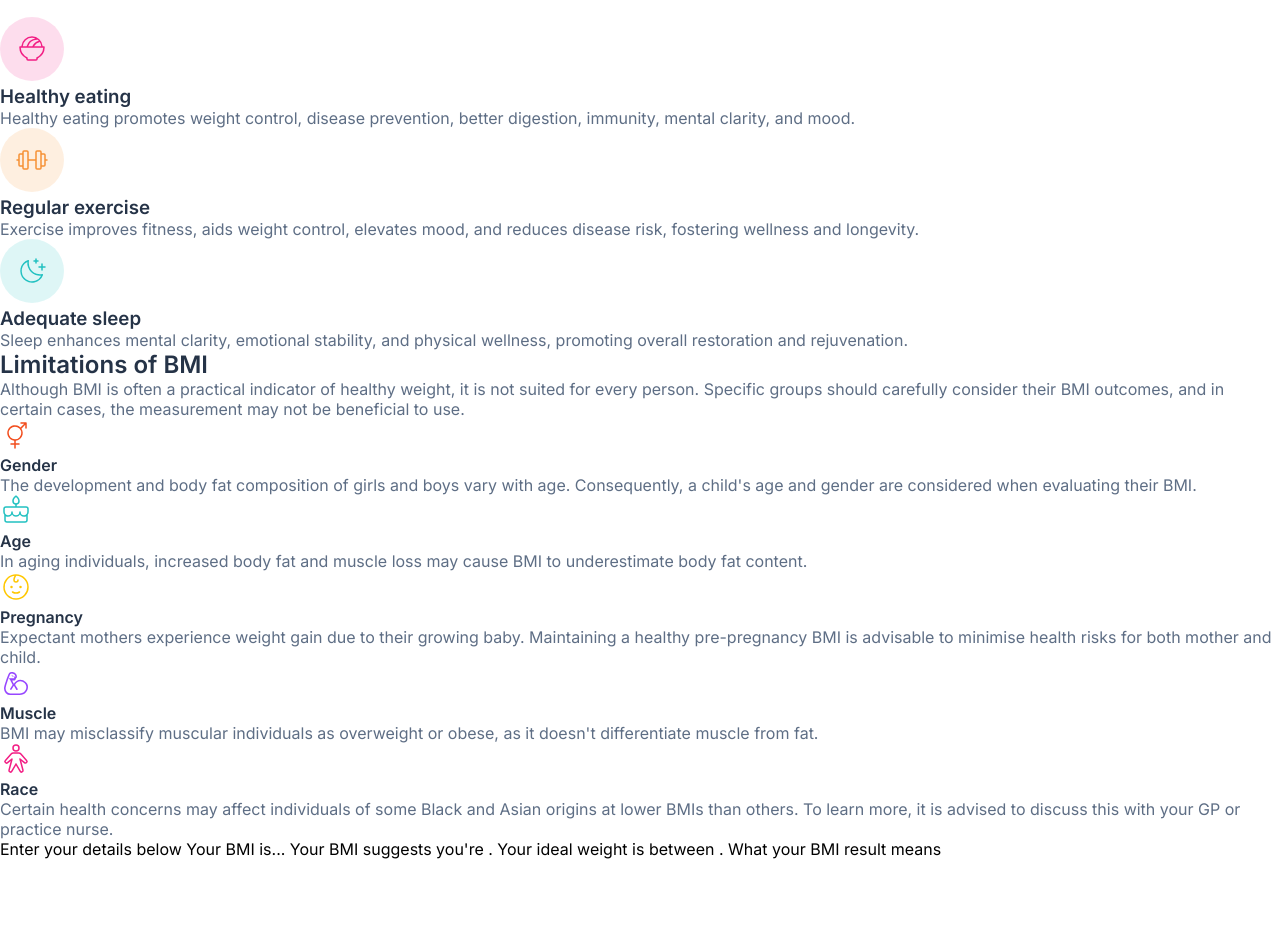
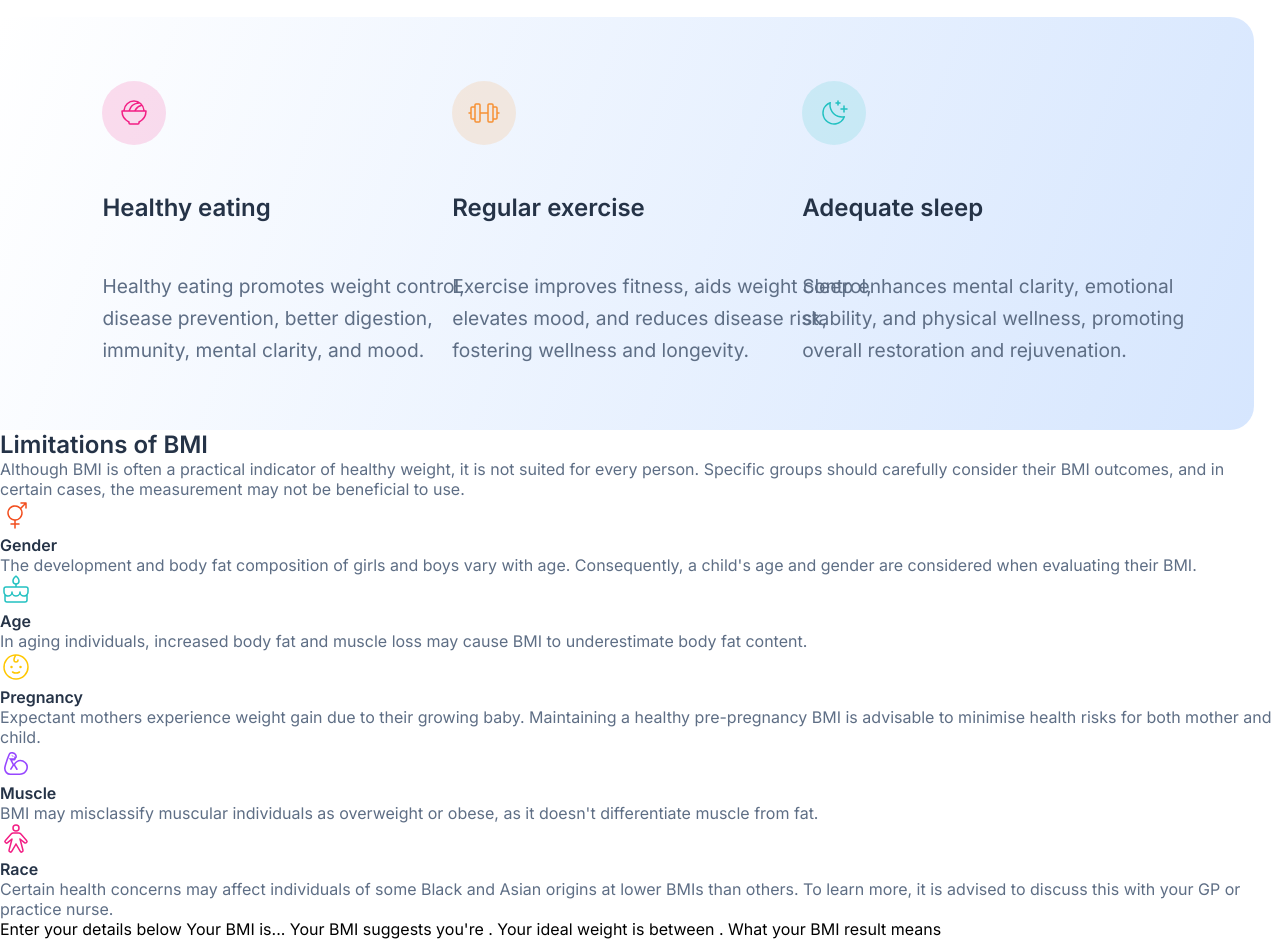
Before and after one commit to philipmontford/bmi-calculator, a plain HTML site: page bmi-calculator/starter-code/index.html in a window 1280 px wide. Shown: the part 1400-2339 px from the top of the page. Before the commit the page ends 2259 px from the top, so only its background shows below. Drawn offline with Linux system fonts and the light colour scheme; a script that the page names is missing.

Commit message:
Update
Updated with sections 1 and 2

```diff
--- a/bmi-calculator/starter-code/index.html
+++ b/bmi-calculator/starter-code/index.html
@@ -126,7 +126,7 @@
     </div>
   </div>
 
-    <section class="tips">
+    <div class="tips">
 
       <div class="eating tips-card">
         <svg xmlns="http://www.w3.org/2000/svg" width="64" height="64" fill="none" viewBox="0 0 64 64"><circle cx="32" cy="32" r="32" fill="#F21E84" opacity=".15"/><path fill="#F21E84" d="M44 29.25h-1.279a10.75 10.75 0 0 0-21.442 0H20a.75.75 0 0 0-.75.75 12.794 12.794 0 0 0 7 11.383V42A1.75 1.75 0 0 0 28 43.75h8A1.75 1.75 0 0 0 37.75 42v-.617a12.793 12.793 0 0 0 7-11.383.75.75 0 0 0-.75-.75Zm-6.22-6.464c.363.29.703.608 1.019.95a10.737 10.737 0 0 0-6.444 5.514h-4.187A9.28 9.28 0 0 1 37 22.75c.26 0 .521.014.78.036Zm2.008 2.231a9.186 9.186 0 0 1 1.43 4.233H34.06a9.237 9.237 0 0 1 5.727-4.233ZM32 20.75a9.21 9.21 0 0 1 3.35.625 10.79 10.79 0 0 0-8.742 7.875h-3.826A9.261 9.261 0 0 1 32 20.75Zm4.688 19.48a.75.75 0 0 0-.438.683V42a.25.25 0 0 1-.25.25h-8a.25.25 0 0 1-.25-.25v-1.087a.75.75 0 0 0-.438-.683 11.294 11.294 0 0 1-6.537-9.48h22.45a11.294 11.294 0 0 1-6.538 9.48Z"/>
@@ -169,9 +169,9 @@
       </div>
 
 
-    </section>
+    </div>
 
-    <section class="limits">
+    <div class="limits">
       <div class="limits-text">
         <h2>Limitations of BMI</h2>
         <p>Although BMI is often a practical indicator of healthy weight, it is not suited for
@@ -237,7 +237,7 @@
           GP or practice nurse. </p>
       </div>
 
-    </section>
+    </div>
 
   </div>
 
--- a/bmi-calculator/starter-code/styles.css
+++ b/bmi-calculator/starter-code/styles.css
@@ -70,6 +70,7 @@ p {
   border-radius: 0px 0px 35px 35px;
   padding: 5% 10% 18%;
   gap: 8rem;
+  margin-left: 40px;
 }
 
 .header-text {
@@ -264,6 +265,35 @@ input [type="radio"]:checked::before {
   line-height: 1.8rem;
   text-align: justify;
 }
+
+.tips {
+  width: 98%;
+  height: auto;
+  display: grid;
+  grid-template-columns: repeat(auto-fit, minmax(250px, 1fr));
+  align-items: center;
+  padding: 5% 8%;
+  background: linear-gradient(290.1deg, #d6e6fe 0%, rgba(214, 252, 254, 0) 100%);
+  border-radius: 0px 1.5rem 1.5rem 0px;
+}
+
+.tips-card,
+.tips-text  {
+  display: flex;
+  flex-direction: column;
+  gap: 3rem;
+}
+
+.tips-text h3 {
+  font-size: 1.5rem;
+  font-weight: 600;
+}
+
+.tips-text p {
+  width: 420px;
+  font-size: 1.2rem;
+  line-height: 2rem;
+}
 /* header,
 .summary,
 .summary,
```
